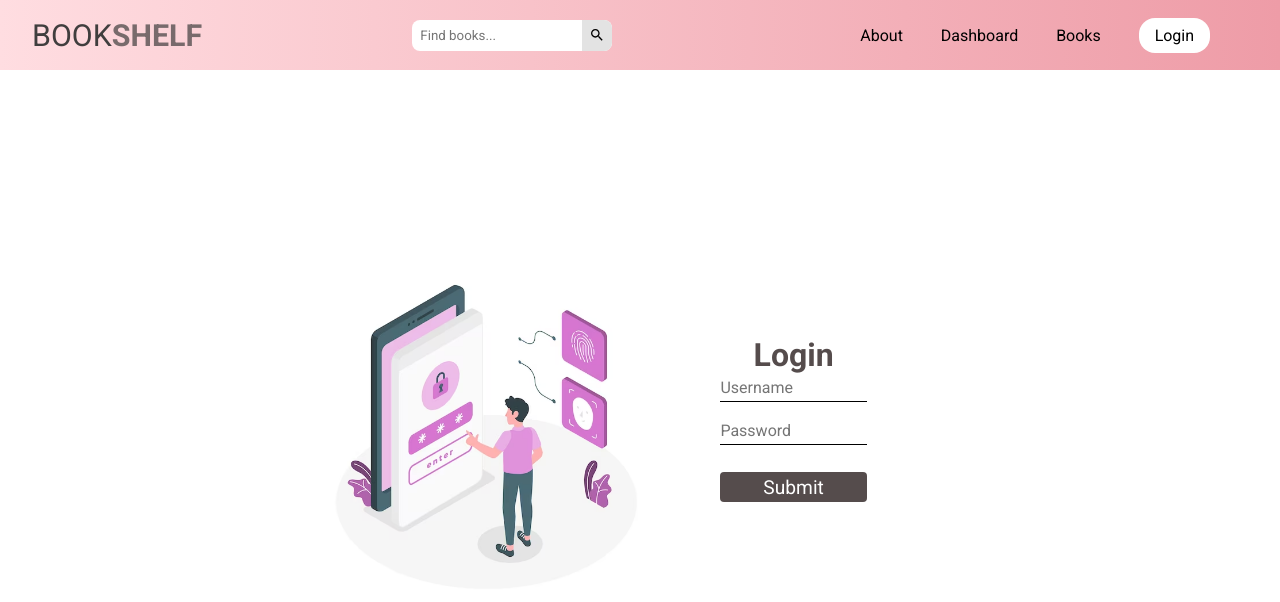
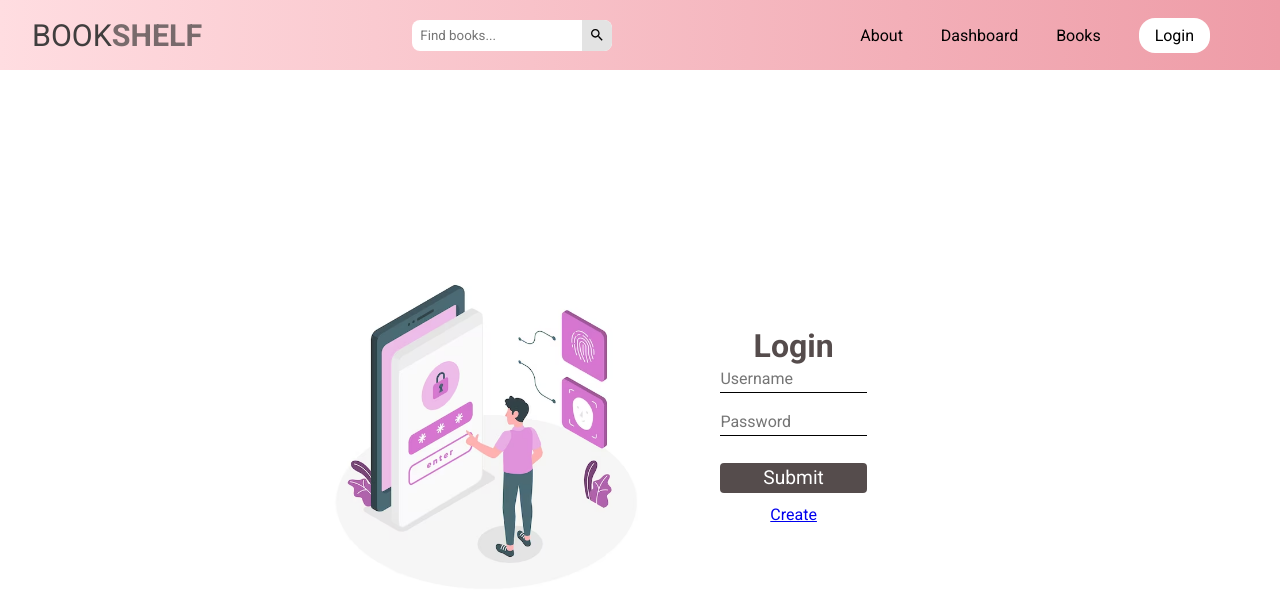
Before and after one commit to Sweenkhan/my-capstone-project, a React (Create React App) app: page /login in a window 1280 px wide. Shown: the top 602 px of the page. Built offline with nearby package versions, Linux system fonts and the light colour scheme.

Commit message:
added create btn in login form

```diff
--- a/src/FORM/Login.js
+++ b/src/FORM/Login.js
@@ -1,4 +1,5 @@
 import React, { useState } from 'react'
+import { Link } from 'react-router-dom'
 import axios from "axios"
 import "./Login.css"
 import {useNavigate} from "react-router-dom"
@@ -45,6 +46,7 @@ function Login() {
         onChange={(e) => {setPassword(e.target.value)}}
          /><br />
         <button type="submit" name='login'>Submit</button>
+        <Link to="/register">Create</Link>
     </form>
     </div>
 
```
